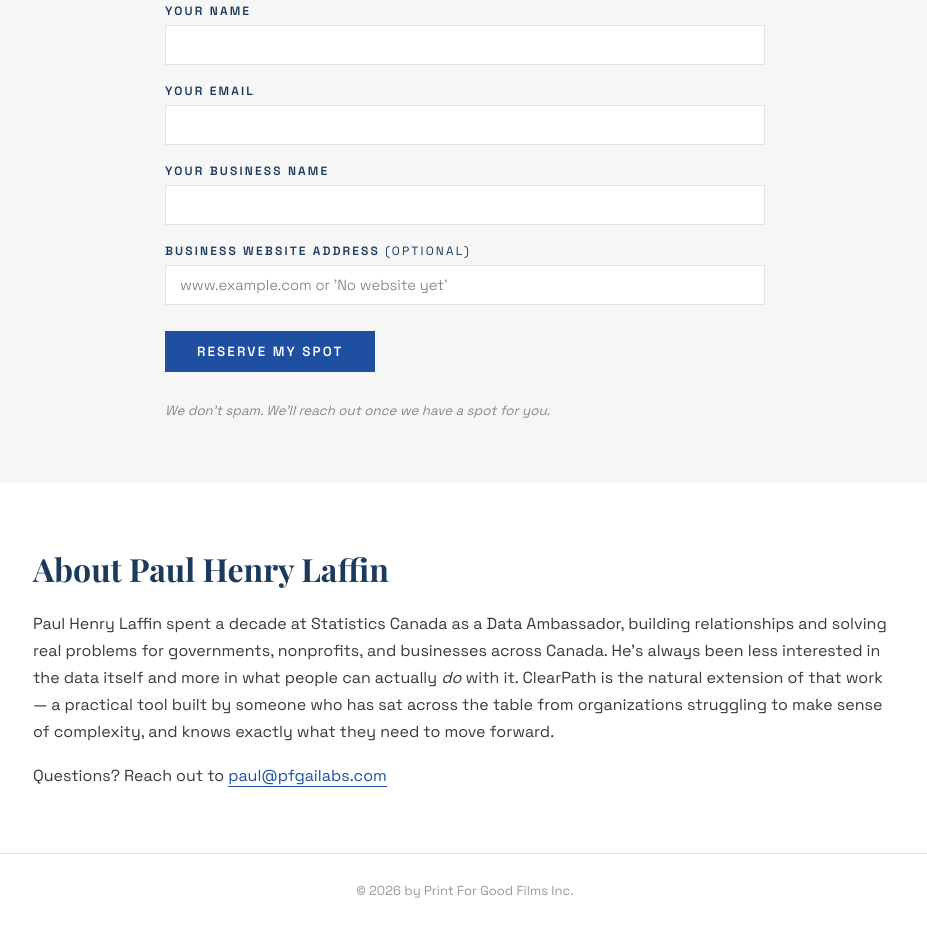
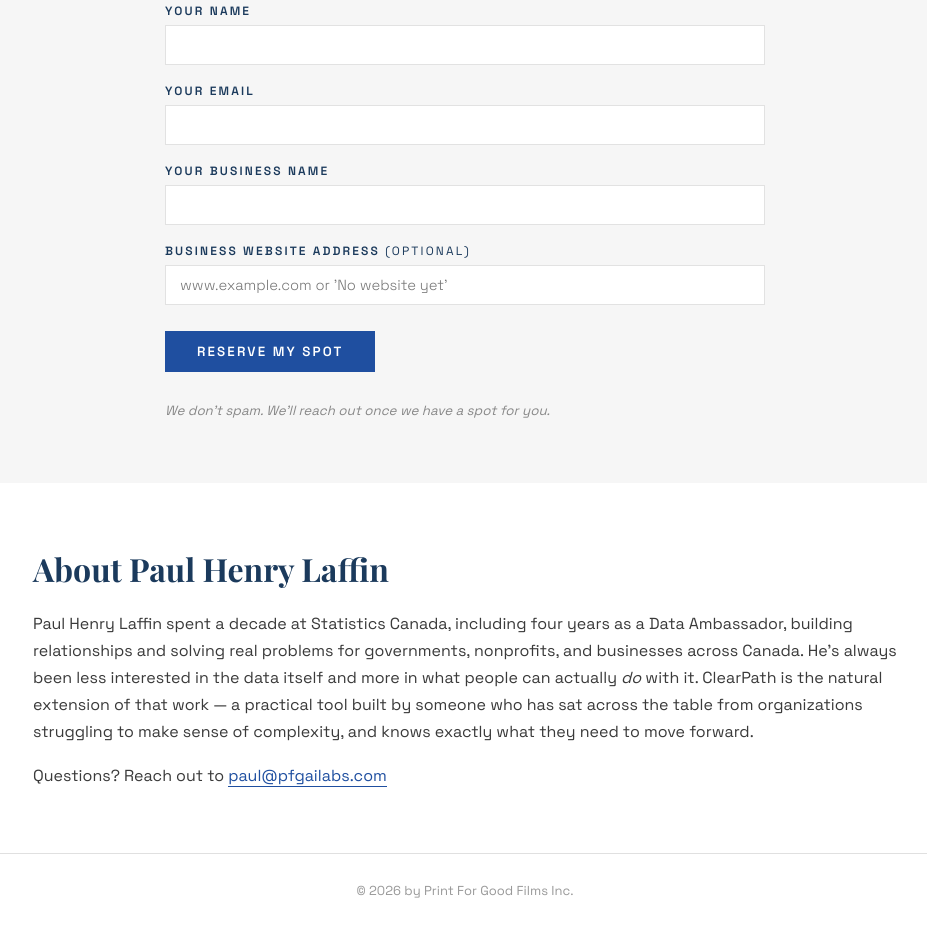
Before and after one commit to printforgood-sys/printforgoodfilms, a website: page ai.html in a window 1280 px wide. Shown: the part 3370-4297 px from the top of the page, without its empty margins (175-1102 px from the left). Drawn offline with nearby package versions, Linux system fonts and the light colour scheme.

Commit message:
Refine About section to accurately reflect four years as Data Ambassador

```diff
--- a/ai.html
+++ b/ai.html
@@ -477,7 +477,7 @@
     <!-- About -->
     <div class="cp-about">
       <h2 class="cp-about-title">About Paul Henry Laffin</h2>
-      <p class="cp-about-text">Paul Henry Laffin spent a decade at Statistics Canada as a Data Ambassador, building relationships and solving real problems for governments, nonprofits, and businesses across Canada. He's always been less interested in the data itself and more in what people can actually <em>do</em> with it. ClearPath is the natural extension of that work — a practical tool built by someone who has sat across the table from organizations struggling to make sense of complexity, and knows exactly what they need to move forward.</p>
+      <p class="cp-about-text">Paul Henry Laffin spent a decade at Statistics Canada, including four years as a Data Ambassador, building relationships and solving real problems for governments, nonprofits, and businesses across Canada. He's always been less interested in the data itself and more in what people can actually <em>do</em> with it. ClearPath is the natural extension of that work — a practical tool built by someone who has sat across the table from organizations struggling to make sense of complexity, and knows exactly what they need to move forward.</p>
       <p class="cp-about-text" style="margin-top: 16px;">Questions? Reach out to <a href="mailto:paul@pfgailabs.com">paul@pfgailabs.com</a></p>
     </div>
 
```
